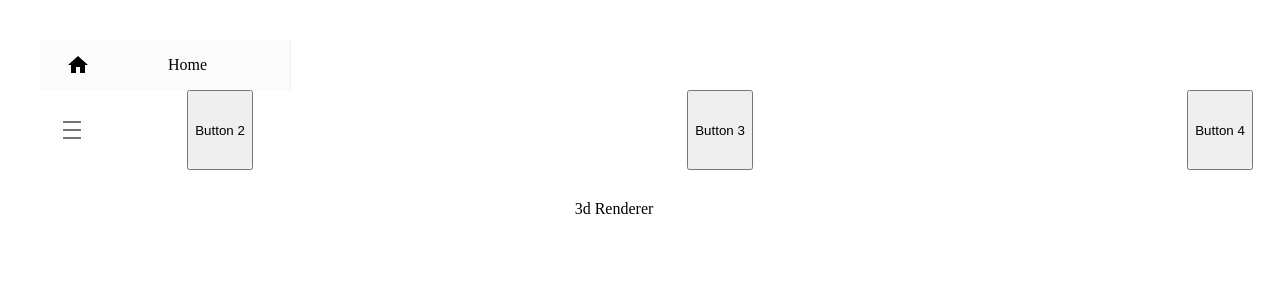
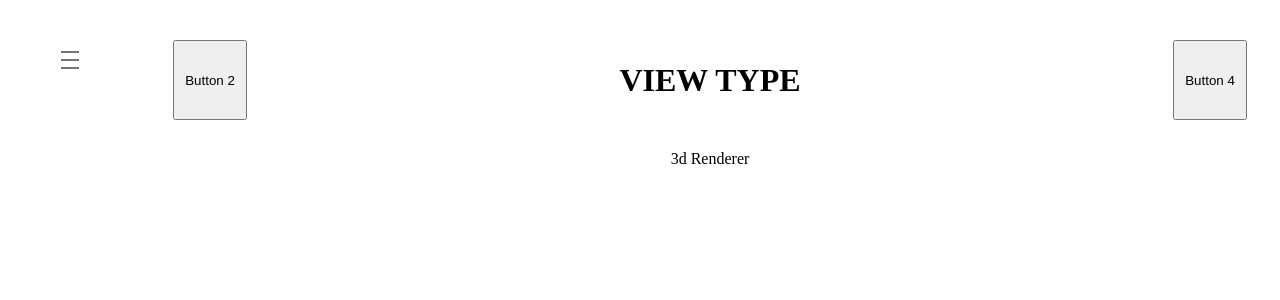
Before and after one commit to ariabrams65/DicomViewer3D, a React (Vite) app in the folder react-client/: page / in a window 1280 px wide. Shown: the top 300 px of the page. Built offline with nearby package versions, Linux system fonts and the light colour scheme; the HTML template or start-up script is replaced by a standard one.

Commit message:
updated UI a little bit (side bar plus figuring out grid)

```diff
--- a/react-client/src/App.jsx
+++ b/react-client/src/App.jsx
@@ -12,13 +12,9 @@ function App() {
 
   return (
     <>
-      <Sidebar collapsed={collapsed}>
-        <Menu>
-          <MenuItem icon={<Home />}>Home</MenuItem>
-        </Menu>
-      </Sidebar>
+
       <div className="app-container">
-        <Toolbar collapsed={collapsed} toggleSidebar={setCollapsed} /> {/* Update */}
+        <Toolbar /> {/* Update */}
         <Renderer className='renderer'>3d Renderer </Renderer>
       </div>
     </>
--- a/react-client/src/components/Sidebar.jsx
+++ b/react-client/src/components/Sidebar.jsx
@@ -1,19 +1,67 @@
-import React from 'react';
-import { BrowserRouter as Router, Switch, Route } from 'react-router-dom';
-import Home from './components/Home';
-import About from './components/About';
-import Contact from './components/Contact';
+import * as React from 'react';
+import Box from '@mui/material/Box';
+import Drawer from '@mui/material/Drawer';
+import Button from '@mui/material/Button';
+import List from '@mui/material/List';
+import Divider from '@mui/material/Divider';
+import ListItem from '@mui/material/ListItem';
+import ListItemButton from '@mui/material/ListItemButton';
+import ListItemIcon from '@mui/material/ListItemIcon';
+import ListItemText from '@mui/material/ListItemText';
+import InboxIcon from '@mui/icons-material/MoveToInbox';
+import MailIcon from '@mui/icons-material/Mail';
+import IconButton from '@mui/material/IconButton';
+import DensityMediumIcon from '@mui/icons-material/DensityMedium';
 
-function Sidebar() {
+
+
+export default function TemporaryDrawer() {
+  const [open, setOpen] = React.useState(false);
+
+  const toggleDrawer = (newOpen) => () => {
+    setOpen(newOpen);
+  };
+
+  const DrawerList = (
+    <Box sx={{ width: 1000 }} role="presentation" onClick={toggleDrawer(false)}>
+      <List>
+        {['Inbox', 'Starred', 'Send email', 'Drafts'].map((text, index) => (
+          <ListItem key={text} disablePadding>
+            <ListItemButton>
+              <ListItemIcon>
+                {index % 2 === 0 ? <InboxIcon /> : <MailIcon />}
+              </ListItemIcon>
+              <ListItemText primary={text} />
+            </ListItemButton>
+          </ListItem>
+        ))}
+      </List>
+      <Divider />
+      <List>
+        {['All mail', 'Trash', 'Spam'].map((text, index) => (
+          <ListItem key={text} disablePadding>
+            <ListItemButton>
+              <ListItemIcon>
+                {index % 2 === 0 ? <InboxIcon /> : <MailIcon />}
+              </ListItemIcon>
+              <ListItemText primary={text} />
+            </ListItemButton>
+          </ListItem>
+        ))}
+      </List>
+    </Box>
+  );
+
+
+//   <IconButton onClick={() => { toggleSidebar(!collapsed) }} >
+//   <BluetoothIcon/>
+// </IconButton>
   return (
-    <Router>
-      <Switch>
-        <Route exact path="/" component={Home} />
-        <Route path="/about" component={About} />
-        <Route path="/contact" component={Contact} />
-      </Switch>
-    </Router>
+    <div>
+      <IconButton onClick={toggleDrawer(true)}><DensityMediumIcon/></IconButton>
+      <Drawer open={open} onClose={toggleDrawer(false)}>
+        {DrawerList}
+      </Drawer>
+    </div>
   );
 }
-
-export default Sidebar;
--- a/react-client/src/components/Toolbar.jsx
+++ b/react-client/src/components/Toolbar.jsx
@@ -1,19 +1,17 @@
 import React from 'react'; // Don't need to import useState here anymore
-import IconButton from '@mui/material/IconButton';
-import DensityMediumIcon from '@mui/icons-material/DensityMedium';
+import TemporaryDrawer from './Sidebar';
 
-function Toolbar({ collapsed, toggleSidebar }) { // Receive props
+function Toolbar() { // Receive props
 
     return (
         <>
-            <IconButton onClick={() => { toggleSidebar(!collapsed) }} >
-                <DensityMediumIcon />
-            </IconButton>
+            <TemporaryDrawer />
             {/* <button onClick={() => toggleSidebar(!collapsed)}>Toggle Sidebar</button> */}
             {/* Use the toggleSidebar function */}
-            <button>Button 2</button>
-            <button>Button 3</button>
-            <button>Button 4</button>
+            <button className='left'>Button 2</button>
+            <h1 className='toolbar'>VIEW TYPE</h1>
+            <button className='right'>Button 4</button>
+
         </>
     );
 }
--- a/react-client/src/styles/App.css
+++ b/react-client/src/styles/App.css
@@ -8,36 +8,57 @@
 .app-container {
   display: grid;
   justify-items: center;
-  grid-template-columns: [first] 5% [line2] 15% [line3] 60% [col4-start] 15% [five] 5% [end];
-  grid-template-rows: [row1-start] 10% [row1-end] 75% [third-line] 15% [last-line];
+  grid-template-columns: [col1] 5% [col2] 15% [col3] 15% [col4] 15% [col5] 15% [col6] 15% [col7] 15% [col8] 5% [end];
+  grid-template-rows: [row1] 10% [row2] 75% [row3] 15% [row4];
   height: 100vh;
   width: 100vw;
   grid-gap: 20px;
+  max-width: 100%;
+  max-height: 100%;
 }
 
 /* .Sidebar {
   grid-column-start: first;
-  grid-column-end: line3;
-  grid-row-start: row1-start;
-  grid-row-end: last-line;
+  grid-column-end: col3;
+  grid-row-start: row1;
+  grid-row-end: row4;
   padding: 10px;
 } */
 
 .renderer {
-  grid-column-start: line2;
-  grid-column-end: col4-start;
-  grid-row-start: row1-end;
-  grid-row-end: third-line;
+  grid-column-start: col2;
+  grid-column-end: col8;
+  grid-row-start: row2;
+  grid-row-end: row3;
   padding: 10px;
 }
 
 .toolbar {
-  grid-column-start: line2;
-  grid-column-end: col4-start;
-  grid-row-start: row1-start;
-  grid-row-end: row1-end;
+  grid-column-start: col3;
+  grid-column-end: col7;
+  grid-row-start: row1;
+  grid-row-end: row2;
   display: flex; /* Arrange buttons horizontally */
   align-items: center; /* Vertically align buttons */
   padding: 10px;
-  background-color: #f0f0f0;
 }
+
+.left{
+  grid-column-start: col2;
+  grid-column-end: col3;
+  grid-row-start: row1;
+  grid-row-end: row2;
+  display: flex;
+  align-items: center;
+  padding: 10px;
+}
+
+.right{
+  grid-column-start: col7;
+  grid-column-end: col8;
+  grid-row-start: row1;
+  grid-row-end: row2;
+  display: flex;
+  align-items: center;
+  padding: 10px;
+}
--- a/react-client/src/styles/index.css
+++ b/react-client/src/styles/index.css
@@ -29,6 +29,7 @@ body {
   place-items: center;
   min-width: 100%;
   min-height: 100vh;
+  max-width: 100%;
 }
 
 h1 {
```
